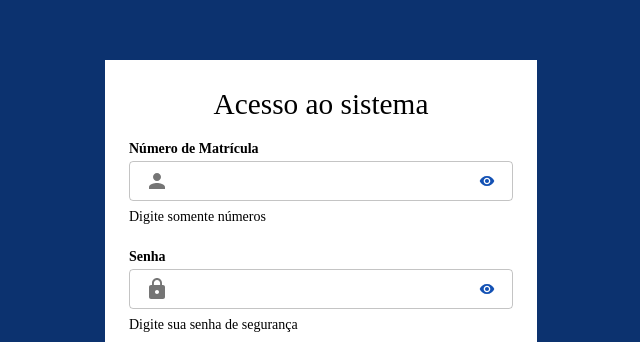
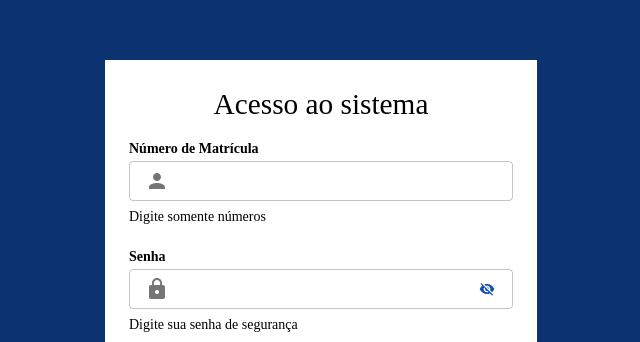
Before and after one commit to MATA63-UFBA-Gerenciamento-de-Labs/frontEnd, a Next.js app: page / in a window 1280 px wide. Shown: the part 121-463 px from the top of the page, without its empty margins (319-959 px from the left). Built offline with nearby package versions, Linux system fonts and the light colour scheme.

Commit message:
feat: hide value in password field

```diff
--- a/pages/login/components/login_content.tsx
+++ b/pages/login/components/login_content.tsx
@@ -8,17 +8,19 @@ type LoginContentProps = {
   footer: string;
   icon: SvgIconComponent;
   placeholder: string;
-  setData: (value: string | ( (prevVar: string) => string ) ) => void;
+  setData: (value: string | ((prevVar: string) => string)) => void;
+  isPassword: boolean;
 };
 
 function LoginContent(props: LoginContentProps): React.ReactElement {
   props = {
-            label: props.label || "",
-            footer: props.footer || "",
-            icon: props.icon || Lock,
-            placeholder: props.placeholder || "",
-            setData: props.setData,
-          }
+    label: props.label || "",
+    footer: props.footer || "",
+    icon: props.icon || Lock,
+    placeholder: props.placeholder || "",
+    setData: props.setData,
+    isPassword: props.isPassword || false,
+  };
   return (
     <div
       style={{
@@ -39,7 +41,12 @@ function LoginContent(props: LoginContentProps): React.ReactElement {
       >
         {props.label}
       </div>
-      <LoginInput icon={props.icon} placeholder={props.placeholder} setData={props.setData} />
+      <LoginInput
+        icon={props.icon}
+        placeholder={props.placeholder}
+        setData={props.setData}
+        isPassword={props.isPassword}
+      />
       <div
         style={{
           color: "black",
--- a/pages/login/components/login_input.tsx
+++ b/pages/login/components/login_input.tsx
@@ -1,22 +1,48 @@
 import React from "react";
 import { InputAdornment, TextField, TextFieldProps } from "@mui/material";
-import { Visibility, SvgIconComponent } from "@mui/icons-material";
+import {
+  Visibility,
+  SvgIconComponent,
+  VisibilityOff,
+} from "@mui/icons-material";
 import { Lock } from "@mui/icons-material";
 
 type LoginInputProps = TextFieldProps & {
   icon: SvgIconComponent;
-  setData: (value: string | ( (prevVar: string) => string ) ) => void;
+  setData: (value: string | ((prevVar: string) => string)) => void;
+  isPassword: boolean;
 };
 
 function LoginInput(props: LoginInputProps): React.ReactElement {
-  props = { icon: props.icon || Lock,
-            setData: props.setData,
-          };
+  props = {
+    icon: props.icon || Lock,
+    setData: props.setData,
+    isPassword: props.isPassword,
+  };
+
+  const [showInputValue, setShowInputValue] = React.useState(!props.isPassword);
+
+  const toggleShowInput = () => {
+    setShowInputValue(!showInputValue);
+  };
+
+  const eyeIcon = showInputValue ? (
+    <Visibility
+      sx={{ height: "16px", color: "#1351B4" }}
+      onClick={toggleShowInput}
+    />
+  ) : (
+    <VisibilityOff
+      sx={{ height: "16px", color: "#1351B4" }}
+      onClick={toggleShowInput}
+    />
+  );
 
   const textFieldProps = { ...props };
   return (
     <TextField
       {...textFieldProps}
+      type={showInputValue ? "text" : "password"}
       InputProps={{
         sx: {
           borderRadius: "4px",
@@ -32,14 +58,14 @@ function LoginInput(props: LoginInputProps): React.ReactElement {
             <props.icon />
           </InputAdornment>
         ),
-        endAdornment: (
+        endAdornment: props.isPassword ? (
           <InputAdornment position="end" sx={{ cursor: "pointer" }}>
-            <Visibility sx={{ height: "16px", color: "#1351B4" }} />
+            {eyeIcon}
           </InputAdornment>
-        ),
+        ) : null,
       }}
       variant="outlined"
-      onChange={ e => props.setData(e.currentTarget.value)}
+      onChange={(e) => props.setData(e.currentTarget.value)}
     />
   );
 }
--- a/pages/login/page.tsx
+++ b/pages/login/page.tsx
@@ -50,6 +50,7 @@ function Login(): React.ReactElement {
           placeholder="Ex. 999 999 999 99"
           setData={setUser}
           icon={Person}
+          isPassword={false}
         />
         <div style={{ height: "24px" }}></div>
         <LoginContent
@@ -58,6 +59,7 @@ function Login(): React.ReactElement {
           placeholder=""
           setData={setPass}
           icon={Lock}
+          isPassword={true}
         />
         <Button
           sx={{
```
